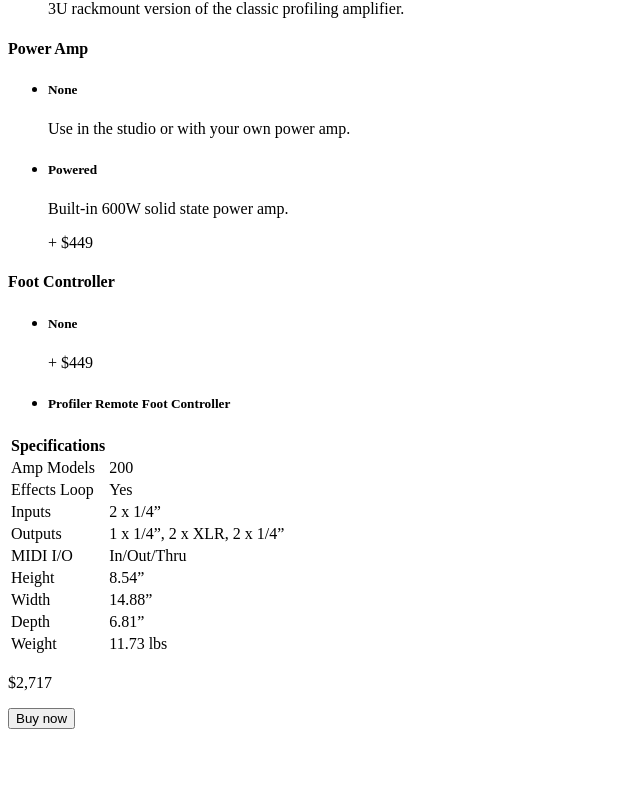
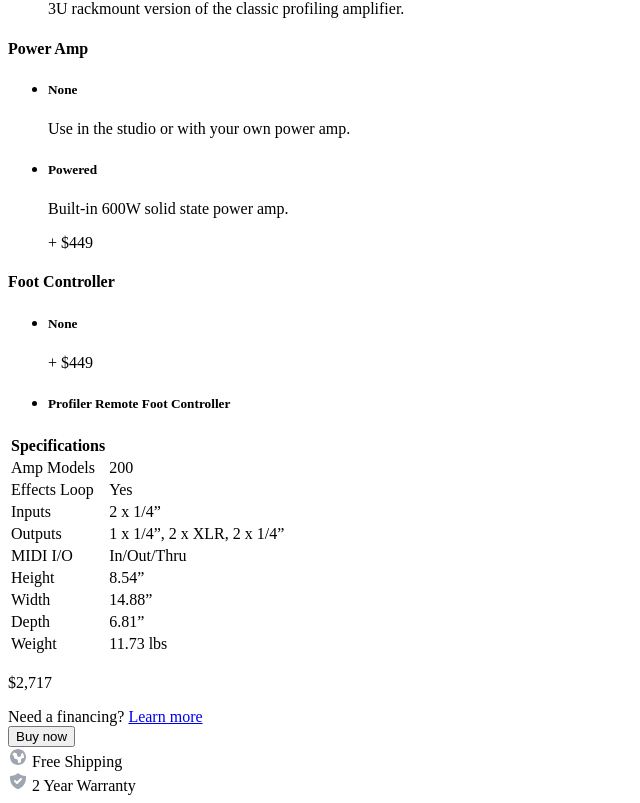
Before and after one commit to OmarJaff/tailwind-take-home-project, a Vue app: page / in a window 1280 px wide. Shown: the part 3773-4576 px from the top of the page, without its empty margins (0-640 px from the left). Before the commit the page ends 4510 px from the top, so only its background shows below. Built offline with nearby package versions, Linux system fonts and the light colour scheme; the HTML template or start-up script is replaced by a standard one.

Commit message:
Built the footer of the page

```diff
--- a/src/App.vue
+++ b/src/App.vue
@@ -1,5 +1,5 @@
 <template>
-  <div id="app" class="antialiased mx-4">
+  <div id="app" class="antialiased mx-4 sm:mx-10">
     <div class="flex flex-col divide-y divide-gray-300 space-y-6">
       <div class="flex mt-12">
         <h1
@@ -43,14 +43,18 @@
 
     <div class="my-10 space-y-2">
       <h4 class="text-gray-800 text-xl font-medium">Form Factor</h4>
-      <ul class="space-y-4">
-        <li class="border border-gray-300 rounded-lg py-4 px-6 space-y-1">
+      <ul class="space-y-4 sm:flex sm:space-y-0 sm:space-x-4">
+        <li
+          class="border border-gray-300 rounded-lg py-4 px-6 sm:w-72 space-y-1"
+        >
           <h5 class="text-gray-900 font-medium text-sm">Profiler Head</h5>
           <p class="text-gray-500 text-sm">
             Compact amplifier head, perfect for a speaker cabinet or desk.
           </p>
         </li>
-        <li class="border border-gray-300 rounded-lg py-4 px-6 space-y-1">
+        <li
+          class="border border-gray-300 rounded-lg py-4 px-6 sm:w-72 space-y-1"
+        >
           <h5 class="text-gray-900 font-medium text-sm">Profiler Rack</h5>
           <p class="text-gray-500 text-sm">
             3U rackmount version of the classic profiling amplifier.
@@ -103,7 +107,7 @@
       </ul>
     </div>
 
-    <table class="flex flex-col max-w-full space-y-2 divide-y mb-32">
+    <table class="flex flex-col max-w-full space-y-2 divide-y mb-32 sm:mb-48">
       <tr>
         <th class="font-medium text-xl">
           Specifications
@@ -185,12 +189,70 @@
       <tr></tr>
     </table>
 
-    <div class="bg-gray-50 fixed h-20 inset-0 top-auto p-4">
-      <div class="flex justify-end items-center space-x-6">
-        <p class="text-gray-900 font-bold text-3xl">$2,717</p>
-        <button class="text-white text-sm bg-cool-gray-900 rounded-md h-9 w-24">
-          Buy now
-        </button>
+    <div
+      class="bg-gray-50 fixed h-20 sm:h-28 inset-0 top-auto p-4 sm:py-6 sm:px-10"
+    >
+      <div class="flex flex-row-reverse justify-between">
+        <div class="flex justify-end items-center space-x-6">
+          <div class="flex flex-col">
+            <p class="text-gray-900 font-bold text-3xl flex self-end">
+              $2,717
+            </p>
+            <div>
+              <span href="#" class="hidden sm:block text-gray-500 text-sm"
+                >Need a financing? <a href="#" class="underline">Learn more</a>
+              </span>
+            </div>
+          </div>
+
+          <button
+            class="text-white text-sm bg-cool-gray-900 rounded-md h-9 w-24"
+          >
+            Buy now
+          </button>
+        </div>
+        <div class="hidden sm:block">
+          <div class="flex-row space-y-4">
+            <div class="flex space-x-2 items-center">
+              <svg
+                width="20"
+                height="20"
+                viewBox="0 0 20 20"
+                fill="none"
+                xmlns="http://www.w3.org/2000/svg"
+              >
+                <path
+                  fill-rule="evenodd"
+                  clip-rule="evenodd"
+                  d="M10 18C14.4183 18 18 14.4183 18 10C18 5.58172 14.4183 2 10 2C5.58172 2 2 5.58172 2 10C2 14.4183 5.58172 18 10 18ZM4.33179 8.02741C4.70542 6.95361 5.37558 6.01864 6.24421 5.32056C6.51209 5.72966 6.97449 5.99991 7.50001 5.99991C8.32844 5.99991 9.00001 6.67148 9.00001 7.49991V7.99991C9.00001 9.10448 9.89545 9.99991 11 9.99991C12.1046 9.99991 13 9.10448 13 7.99991C13 7.05979 13.6487 6.27118 14.5228 6.05719C15.4428 7.11161 16 8.49069 16 9.99992C16 10.3407 15.9716 10.6748 15.917 11.0001H15C13.8954 11.0001 13 11.8955 13 13.0001V15.1973C12.1175 15.7078 11.0928 15.9999 9.99992 15.9999V14C9.99992 12.8954 9.10448 12 7.99992 12C6.89535 12 5.99992 11.1046 5.99992 10C5.99992 9.00849 5.27841 8.1855 4.33179 8.02741Z"
+                  fill="#9FA6B2"
+                />
+              </svg>
+              <span class="text-sm text-gray-900 font-medium">
+                Free Shipping
+              </span>
+            </div>
+            <div class="flex space-x-2 items-center">
+              <svg
+                width="20"
+                height="20"
+                viewBox="0 0 20 20"
+                fill="none"
+                xmlns="http://www.w3.org/2000/svg"
+              >
+                <path
+                  fill-rule="evenodd"
+                  clip-rule="evenodd"
+                  d="M2.16611 4.99891C5.17437 4.95809 7.91528 3.81033 10 1.94446C12.0847 3.81033 14.8256 4.95809 17.8339 4.99891C17.9431 5.64968 18 6.31821 18 7.00003C18 12.2249 14.6608 16.6698 10 18.3172C5.33923 16.6698 2 12.2249 2 7.00003C2 6.31821 2.05686 5.64968 2.16611 4.99891ZM13.7071 8.70711C14.0976 8.31658 14.0976 7.68342 13.7071 7.29289C13.3166 6.90237 12.6834 6.90237 12.2929 7.29289L9 10.5858L7.70711 9.29289C7.31658 8.90237 6.68342 8.90237 6.29289 9.29289C5.90237 9.68342 5.90237 10.3166 6.29289 10.7071L8.29289 12.7071C8.68342 13.0976 9.31658 13.0976 9.70711 12.7071L13.7071 8.70711Z"
+                  fill="#9FA6B2"
+                />
+              </svg>
+              <span class="text-sm text-gray-900 font-medium">
+                2 Year Warranty
+              </span>
+            </div>
+          </div>
+        </div>
       </div>
     </div>
   </div>
--- a/src/components/PhotoViewer.vue
+++ b/src/components/PhotoViewer.vue
@@ -6,7 +6,7 @@
       <img :src="images[0].src" alt="" />
     </div>
     <div class="flex">
-      <ListBox class="flex w-full space-x-4">
+      <ListBox class="flex w-full space-x-4 justify-between">
         <ListBoxOptions
           v-for="image in images"
           :key="image.id"
```
